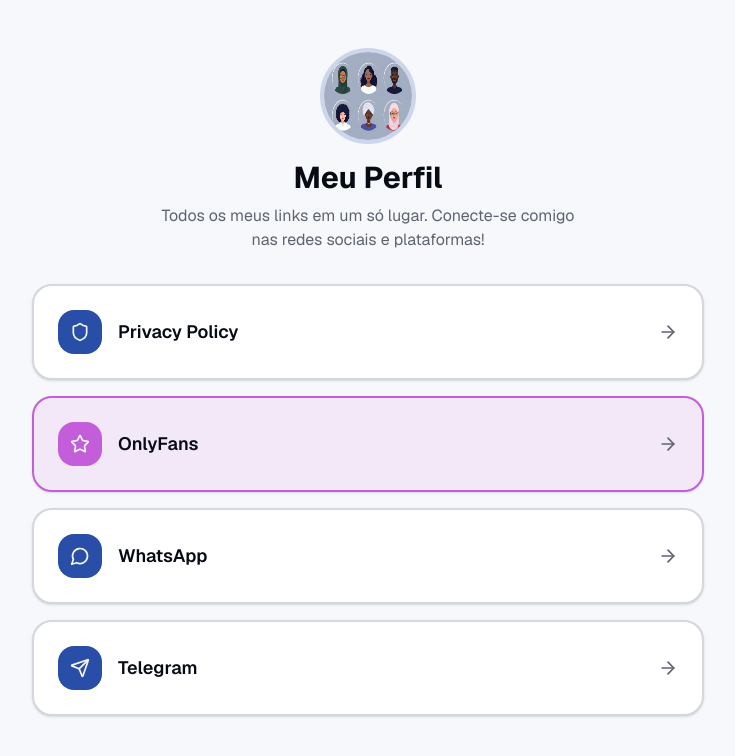
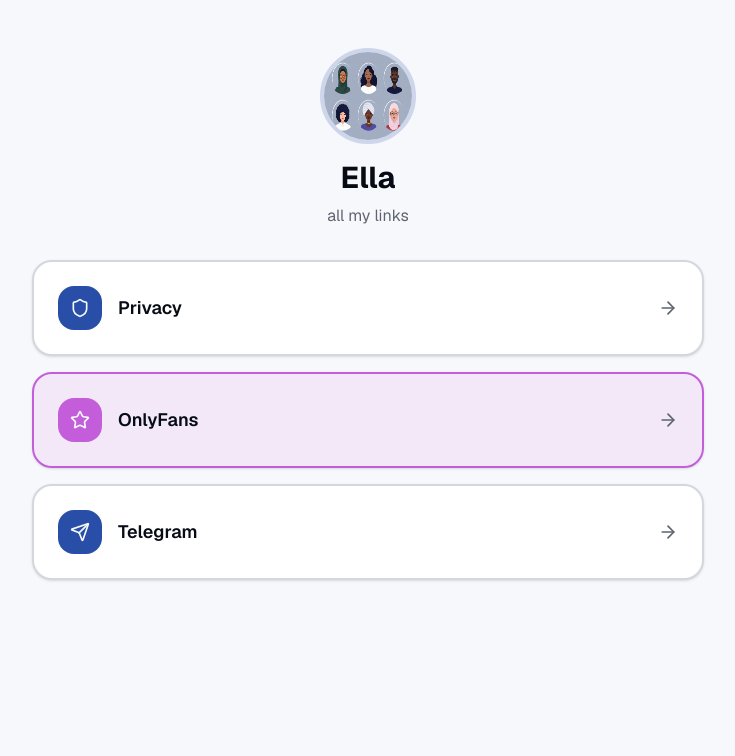
Before and after one commit to eduardocostag/ella-BE, a Next.js app: page / in a window 1280 px wide. Shown: the top 756 px of the page, without its empty margins (272-1007 px from the left). Built offline with nearby package versions, Linux system fonts and the light colour scheme.

Commit message:
feat: update profile and links with new branding
Change profile to "Ella", remove WhatsApp link, update "Privacy Policy" to "Privacy", and update description to "all my links".

#VERCEL_SKIP

Co-authored-by: Eduardo Gonçalves <145696498+eduardocostag@users.noreply.github.com>

```diff
--- a/app/page.tsx
+++ b/app/page.tsx
@@ -8,27 +8,9 @@ export default function Home() {
         <ProfileHeader />
 
         <div className="mt-6 sm:mt-8 space-y-3 sm:space-y-4">
-          <LinkCard
-            title="Privacy Policy"
-            description="Leia nossa política de privacidade"
-            href="/privacy"
-            icon="shield"
-          />
+          <LinkCard title="Privacy" href="/privacy" icon="shield" />
 
-          <LinkCard
-            title="OnlyFans"
-            description="Conteúdo exclusivo"
-            href="https://onlyfans.com/seu-perfil"
-            icon="star"
-            variant="accent"
-          />
-
-          <LinkCard
-            title="WhatsApp"
-            description="Entre em contato direto"
-            href="https://wa.me/5511999999999"
-            icon="message"
-          />
+          <LinkCard title="OnlyFans" href="https://onlyfans.com/seu-perfil" icon="star" variant="accent" />
 
           <LinkCard title="Telegram" href="https://t.me/seu-canal" icon="send" />
         </div>
--- a/components/profile-header.tsx
+++ b/components/profile-header.tsx
@@ -5,14 +5,12 @@ export function ProfileHeader() {
     <div className="flex flex-col items-center text-center space-y-3 sm:space-y-4">
       <Avatar className="h-20 w-20 sm:h-24 sm:w-24 border-4 border-primary/20">
         <AvatarImage src="/diverse-profile-avatars.png" alt="Profile" />
-        <AvatarFallback className="text-xl sm:text-2xl bg-primary text-primary-foreground">MP</AvatarFallback>
+        <AvatarFallback className="text-xl sm:text-2xl bg-primary text-primary-foreground">E</AvatarFallback>
       </Avatar>
 
       <div className="space-y-1.5 sm:space-y-2">
-        <h1 className="text-2xl sm:text-3xl font-bold text-balance">Meu Perfil</h1>
-        <p className="text-sm sm:text-base text-muted-foreground text-pretty max-w-md px-2">
-          Todos os meus links em um só lugar. Conecte-se comigo nas redes sociais e plataformas!
-        </p>
+        <h1 className="text-2xl sm:text-3xl font-bold text-balance">Ella</h1>
+        <p className="text-sm sm:text-base text-muted-foreground text-pretty max-w-md px-2">all my links</p>
       </div>
     </div>
   )
```
